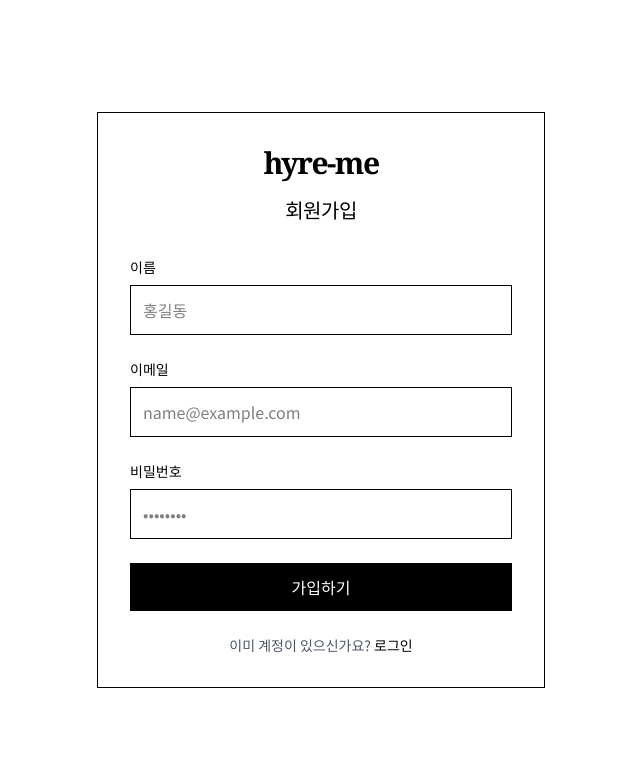
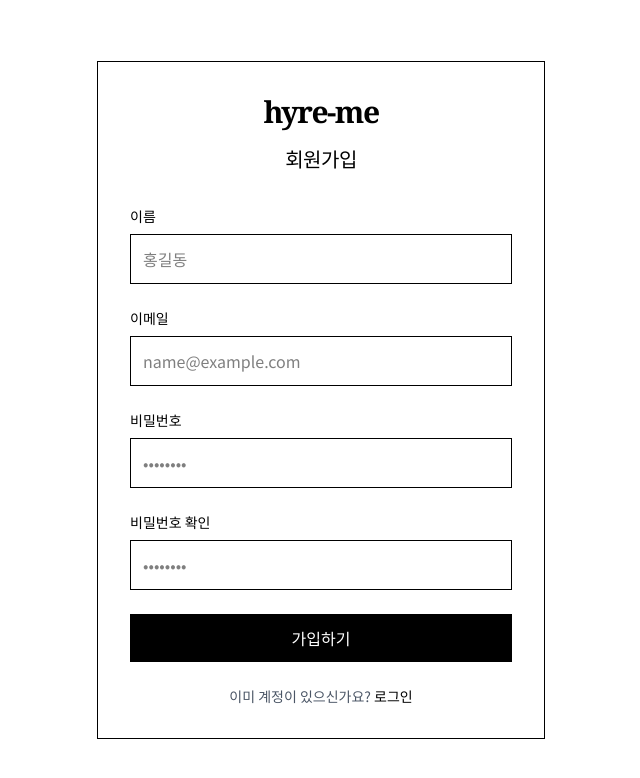
Before and after one commit to ERICA-We-Meet-Hyre-Me/hyre-me-front, a React (Vite) app: page /signup in a window 1280 px wide. Shown: the top 778 px of the page, without its empty margins (319-959 px from the left). Built offline with nearby package versions, Linux system fonts and the light colour scheme; no server answers.

Commit message:
feat: add confirm password field and validation to user profile and signup forms

```diff
--- a/src/pages/MyPage.tsx
+++ b/src/pages/MyPage.tsx
@@ -5,6 +5,7 @@
   const { user, updateProfile } = useAuth();
   const [name, setName] = useState('');
   const [password, setPassword] = useState('');
+  const [confirmPassword, setConfirmPassword] = useState('');
   const [isSaving, setIsSaving] = useState(false);
   const [message, setMessage] = useState<string | null>(null);
   const [error, setError] = useState<string | null>(null);
@@ -13,6 +14,7 @@
     if (user) {
       setName(user.name);
       setPassword('');
+      setConfirmPassword('');
       setMessage(null);
       setError(null);
     }
@@ -25,6 +27,11 @@
   const handleSubmit = async (e: React.FormEvent) => {
     e.preventDefault();
     if (!user || !hasChanges) {
+      return;
+    }
+
+    if (password.trim() && password !== confirmPassword) {
+      setError('새 비밀번호와 확인 값이 일치하지 않습니다.');
       return;
     }
 
@@ -132,6 +139,19 @@
               disabled={isSaving}
               autoComplete="new-password"
             />
+            <label className="block text-sm font-medium mb-2 mt-4" htmlFor="confirmPassword">
+              새 비밀번호 확인
+            </label>
+            <input
+              type="password"
+              id="confirmPassword"
+              value={confirmPassword}
+              onChange={(e) => setConfirmPassword(e.target.value)}
+              placeholder="변경하려면 다시 입력하세요"
+              className="w-full border border-black p-3 focus:outline-none focus:ring-1 focus:ring-black"
+              disabled={isSaving}
+              autoComplete="new-password"
+            />
           </div>
 
           <div className="flex justify-end pt-4">
--- a/src/pages/SignUp.tsx
+++ b/src/pages/SignUp.tsx
@@ -8,11 +8,18 @@
   const [name, setName] = useState('');
   const [email, setEmail] = useState('');
   const [password, setPassword] = useState('');
+  const [confirmPassword, setConfirmPassword] = useState('');
   const [isLoading, setIsLoading] = useState(false);
   const [localError, setLocalError] = useState<string | null>(null);
 
   const handleSubmit = async (e: React.FormEvent) => {
     e.preventDefault();
+
+    if (password !== confirmPassword) {
+      setLocalError('비밀번호가 서로 일치하지 않습니다.');
+      return;
+    }
+
     setIsLoading(true);
     setLocalError(null);
 
@@ -83,6 +90,21 @@
             />
           </div>
 
+          <div>
+            <label className="block text-sm font-medium mb-2" htmlFor="confirmPassword">비밀번호 확인</label>
+            <input
+              type="password"
+              id="confirmPassword"
+              value={confirmPassword}
+              onChange={(e) => setConfirmPassword(e.target.value)}
+              className="w-full border border-black p-3 focus:outline-none focus:ring-1 focus:ring-black"
+              placeholder="••••••••"
+              required
+              disabled={isLoading}
+              autoComplete="new-password"
+            />
+          </div>
+
           <button
             type="submit"
             className="w-full bg-black text-white py-3 font-medium hover:bg-gray-800 transition-colors disabled:bg-gray-400 disabled:cursor-not-allowed"
```
